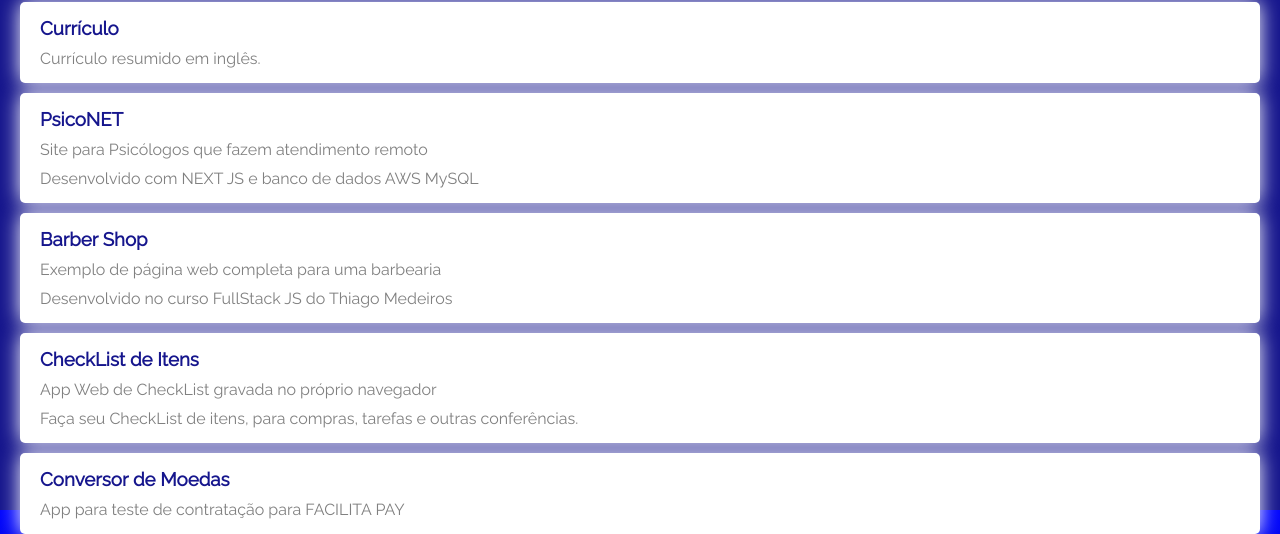
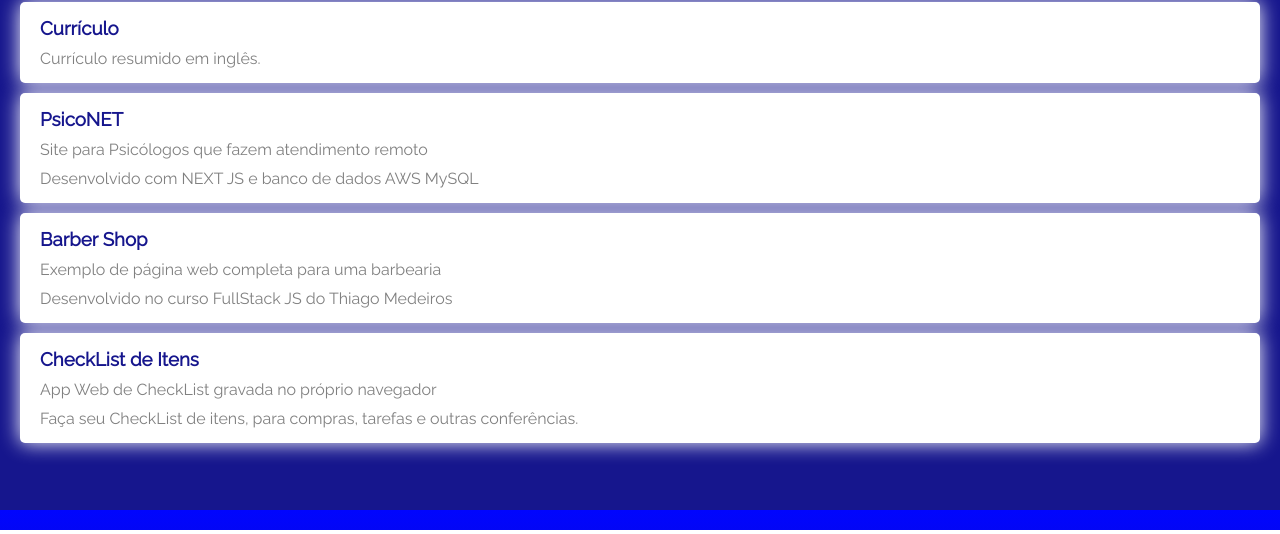
Before and after one commit to carlusjr/carlusjr.github.io, a plain HTML site: page index.html in a window 1280 px wide. Shown: the part 290-824 px from the top of the page. Drawn offline with Linux system fonts and the light colour scheme.

Commit message:
conversor removed

```diff
--- a/index.html
+++ b/index.html
@@ -84,12 +84,6 @@
         <span>Faça seu CheckList de itens, para compras, tarefas e outras conferências.</span>
       </a>
     </li>
-    <li>
-      <a href="converter.html">
-        <h3>Conversor de Moedas</h3>
-        <span>App para teste de contratação para FACILITA PAY</span>
-      </a>
-    </li>
 
   </ul>
 </body>
```
